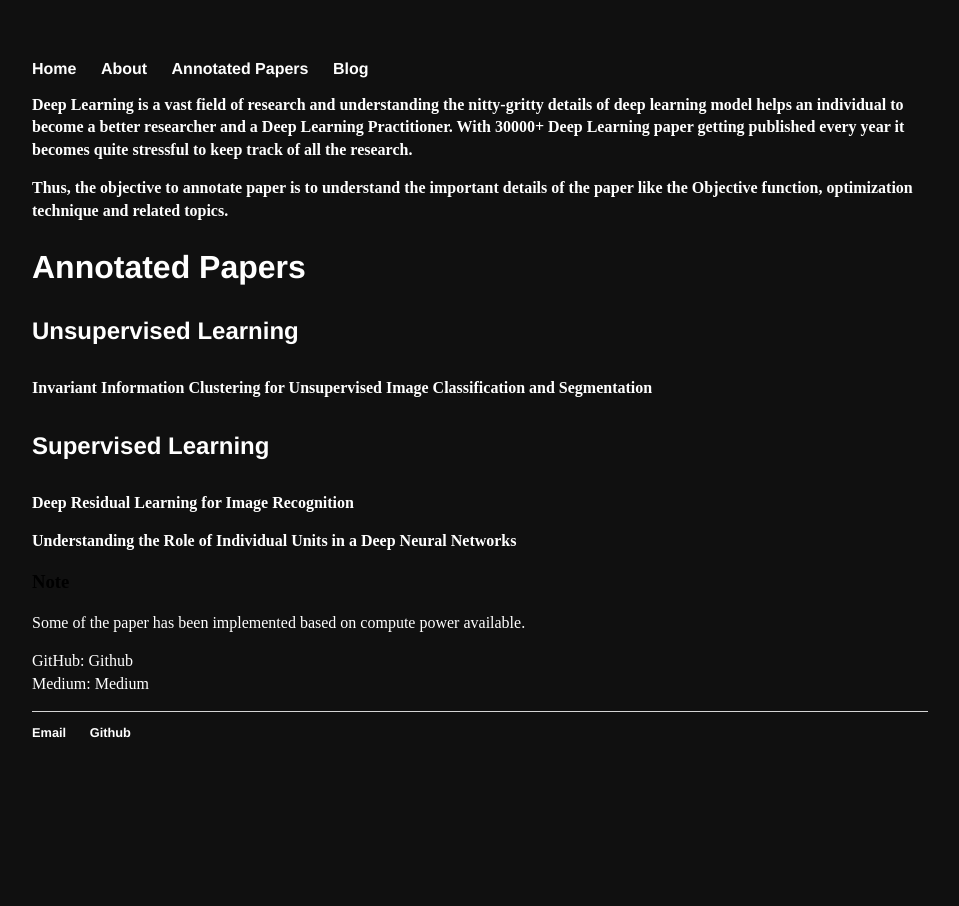
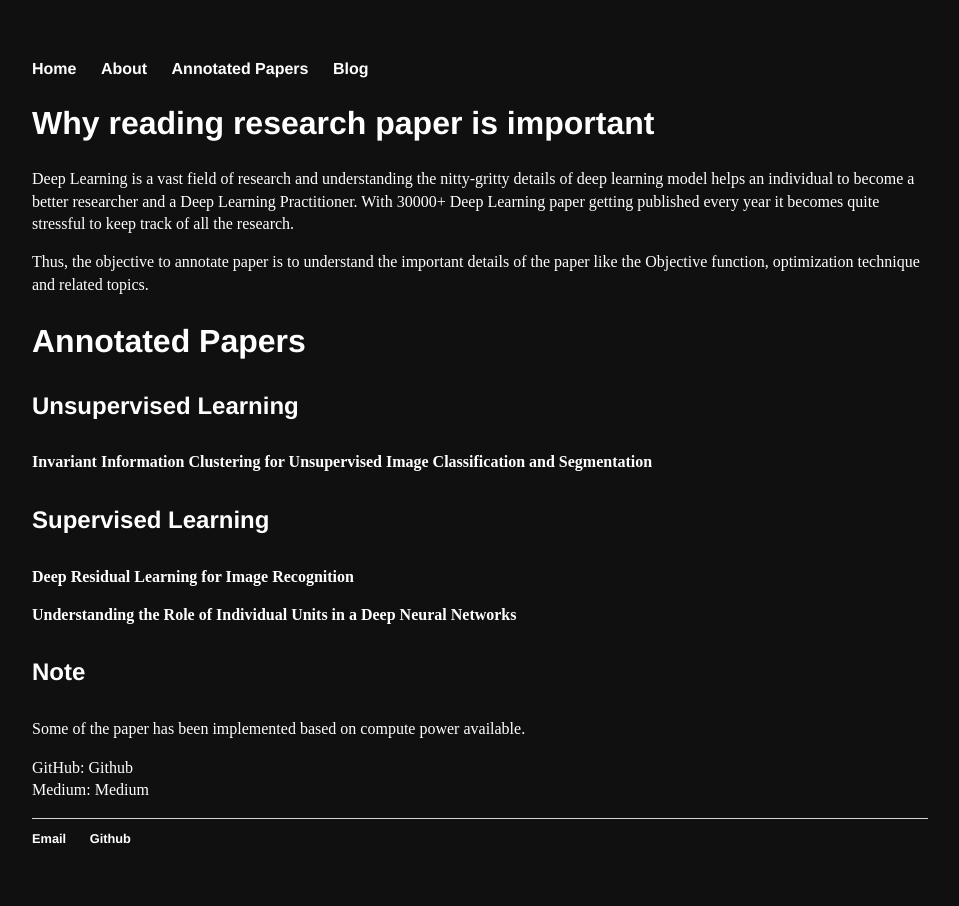
Before and after one commit to Mayurji/mayurji.github.io, a Jekyll site: the page built from Annotated Paper.markdown, in a window 1280 px wide. Shown: the whole page, without its empty margins (160-1119 px from the left). Built offline with Jekyll 4.4.1, drawn with Linux system fonts in a browser that asks for light colours.

Commit message:
Update Annotated Paper.markdown

```diff
--- a/Annotated Paper.markdown
+++ b/Annotated Paper.markdown
@@ -3,14 +3,15 @@
 title: Annotated Papers
 permalink: /papers/
 ---
+## Why reading research paper is important
 
-**Deep Learning is a vast field of research and understanding the nitty-gritty details of
+Deep Learning is a vast field of research and understanding the nitty-gritty details of
 deep learning model helps an individual to become a better researcher and a Deep Learning Practitioner.
 With 30000+ Deep Learning paper getting published every year it becomes quite stressful to keep track of
-all the research.**
+all the research.
 
-**Thus, the objective to annotate paper is to understand the important details of the paper like the Objective function,
-optimization technique and related topics.**
+Thus, the objective to annotate paper is to understand the important details of the paper like the Objective function,
+optimization technique and related topics.
 
 ## **Annotated Papers**
 
```
Also changed, not shown: other parts of Annotated Paper.markdown (+1 -3 lines).
